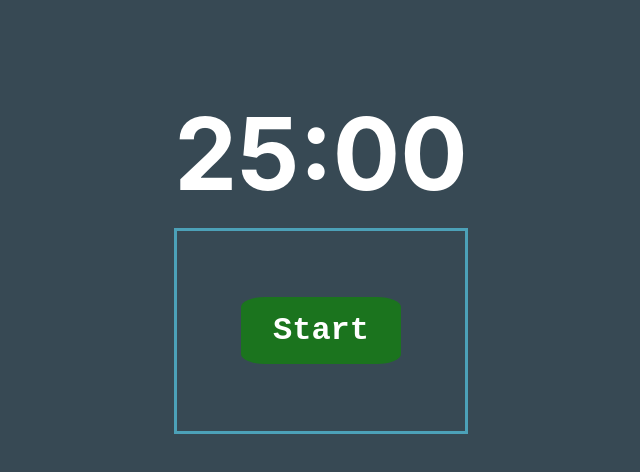
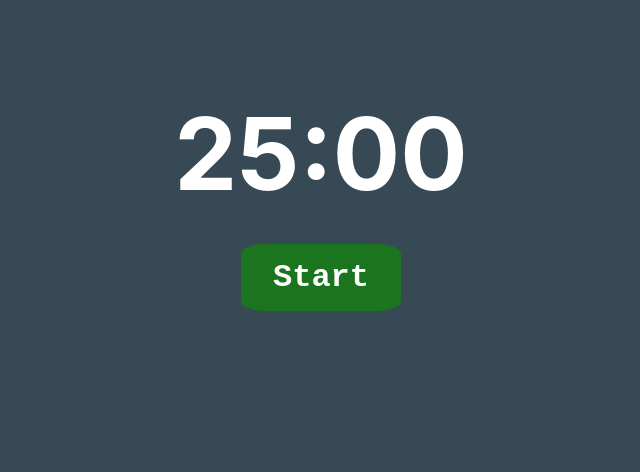
Before and after one commit to elhagen13/StudyWell, a React (Create React App) app in the folder packages/studywell-frontend/: page / in a window 1280 px wide. Shown: the top 472 px of the page, without its empty margins (319-959 px from the left). Built offline with nearby package versions, Linux system fonts and the light colour scheme.

Commit message:
removed box outline

```diff
--- a/packages/studywell-frontend/src/Timer.css
+++ b/packages/studywell-frontend/src/Timer.css
@@ -2,8 +2,8 @@
     display: flex;
     justify-content: center;
     align-items: center;
-    height: 200px;
-    border: 3px solid rgb(76, 161, 184);
+    height: 100px;
+    /* border: 3px solid rgb(76, 161, 184); */
   }
 
 .button {
```
